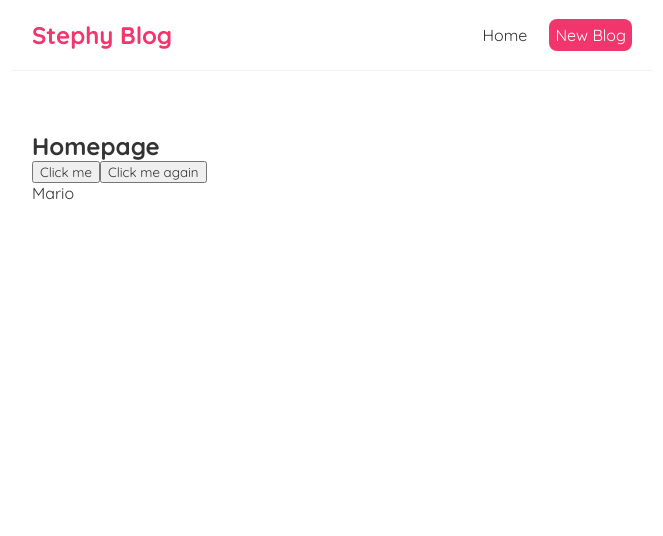
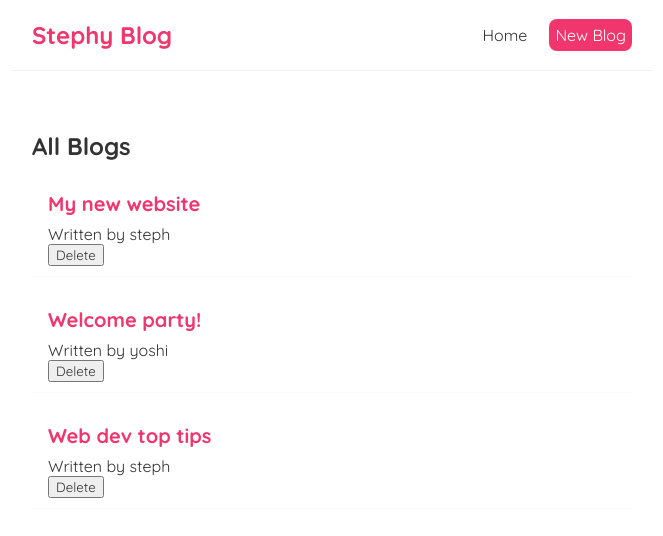
Before and after one commit to Stephy-Crown/Stephy-Blog, a React (Create React App) app: page / in a window 1280 px wide. Shown: the top 536 px of the page, without its empty margins (308-971 px from the left). Built offline with nearby package versions, Linux system fonts and the light colour scheme.

Commit message:
add bloglist to the homepage

```diff
--- a/src/App.js
+++ b/src/App.js
@@ -1,5 +1,5 @@
-import Navbar from "./Navbar";
-import Home from "./Home";
+import Navbar from "./components/Navbar";
+import Home from "./components/Home";
 
 function App() {
   return (
--- /dev/null
+++ b/src/components/BlogList.js
@@ -0,0 +1,23 @@
+import React from "react";
+
+export const BlogList = ({ blogs, title, handleDelete }) => {
+  return (
+    <div>
+      {" "}
+      <h2>{title}</h2>
+      {blogs.map((blog) => (
+        <div className="blog-preview" key={blog.id}>
+          <h2>{blog.title}</h2>
+          <p>Written by {blog.author}</p>
+          <button
+            onClick={() => {
+              handleDelete(blog.id);
+            }}
+          >
+            Delete
+          </button>
+        </div>
+      ))}
+    </div>
+  );
+};
--- /dev/null
+++ b/src/components/Home.js
@@ -0,0 +1,33 @@
+import { useState } from "react";
+import { BlogList } from "./BlogList";
+
+const Home = () => {
+  const [blogs, setBlogs] = useState([
+    { title: "My new website", body: "lorem ipsum...", author: "steph", id: 1 },
+    { title: "Welcome party!", body: "lorem ipsum...", author: "yoshi", id: 2 },
+    {
+      title: "Web dev top tips",
+      body: "lorem ipsum...",
+      author: "steph",
+      id: 3,
+    },
+  ]);
+
+  const handleDelete = (id) => {
+    const newBlogs = blogs.filter((blog) => blog.id !== id);
+    setBlogs(newBlogs);
+  };
+
+  return (
+    <div className=" home">
+      <BlogList blogs={blogs} title="All Blogs" handleDelete={handleDelete} />
+
+      {/* <BlogList
+        blogs={blogs.filter((blog) => blog.author === "steph")}
+        title="Stephs Blogs"
+      /> */}
+    </div>
+  );
+};
+
+export default Home;
--- a/src/Home.js
+++ b/src/components/Teach.jsx
@@ -4,28 +4,28 @@
 const Home = () => {
   // Click Events in React
   // Eg 1
-  const handleClick = (e) => {
-    console.log("hello ninjas", e);
-  };
-  // Eg 2:Passing an argument
-  const handleClickAgain = (name, e) => {
-    console.log("hello " + name, e.target);
-    setName("Luigi");
-  };
+  // const handleClick = (e) => {
+  //   console.log("hello ninjas", e);
+  // };
+  // // Eg 2:Passing an argument
+  // const handleClickAgain = (name, e) => {
+  //   console.log("hello " + name, e.target);
+  //   setName("Luigi");
+  // };
 
   // using State:when you need a reactive value(name) that React can identify
-  const [name, setName] = useState("Mario");
+  // const [name, setName] = useState("Mario");
 
   return (
     <div className="home">
       <h2>Homepage</h2>
       {/* Function reference */}
-      <button onClick={handleClick}>Click me</button>
+      {/* <button onClick={handleClick}>Click me</button> */}
       {/* Wrapping inside The anonymous function acts so as not to trigger the function immediately especially because we are using the () */}
-      <button onClick={(e) => handleClickAgain("mario", e)}>
+      {/* <button onClick={(e) => handleClickAgain("mario", e)}>
         Click me again
-      </button>
-      <p>{name}</p>
+      </button> */}
+      {/* <p>{name}</p> */}
     </div>
   );
 };
--- a/src/index.css
+++ b/src/index.css
@@ -33,3 +33,18 @@
   margin: 40px auto;
   padding: 20px;
 }
+
+/* blog previews / list */
+.blog-preview {
+  padding: 10px 16px;
+  margin: 20px 0;
+  border-bottom: 1px solid #fafafa;
+}
+.blog-preview:hover {
+  box-shadow: 1px 3px 5px rgba(0, 0, 0, 0.1);
+}
+.blog-preview h2 {
+  font-size: 20px;
+  color: #f1356d;
+  margin-bottom: 8px;
+}
```
Also changed, not shown: src/components/Navbar.js (renamed from src/Navbar.js).
